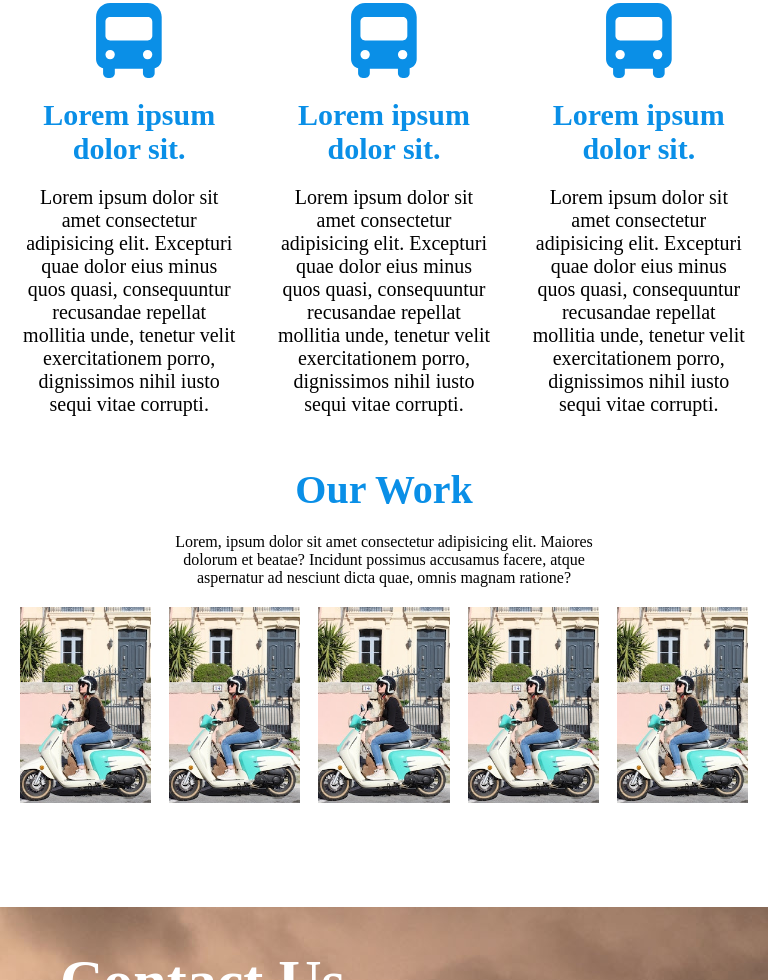
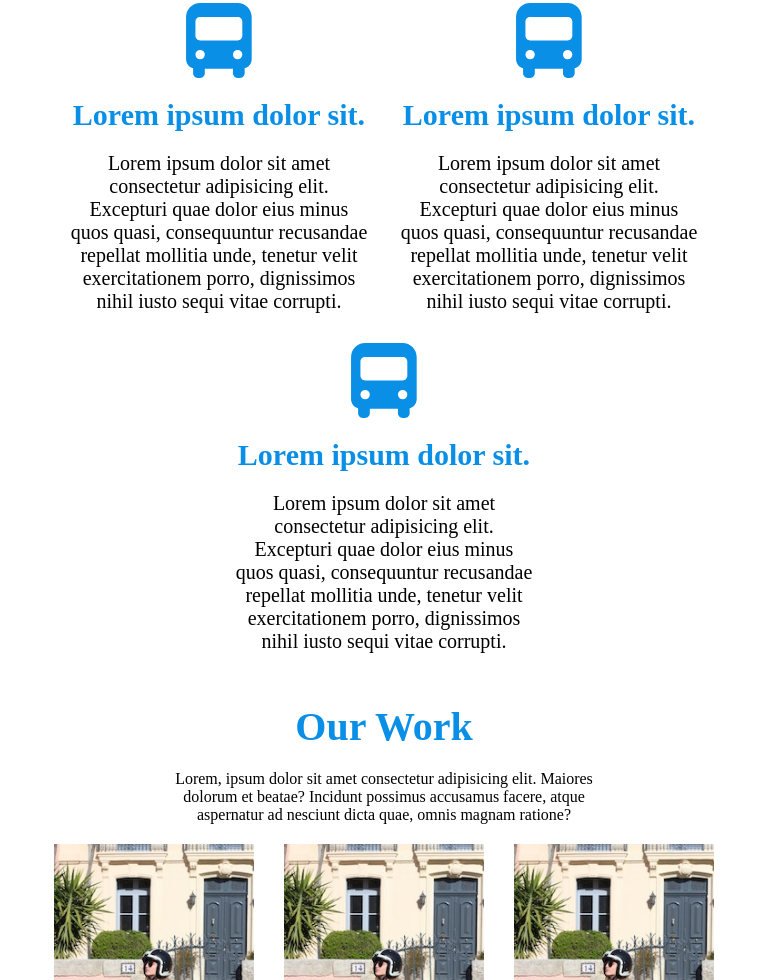
Before and after one commit to adnanverse/OnePage, a plain HTML site: page index.html in a window 768 px wide. Shown: the part 1820-2800 px from the top of the page. Drawn offline with Linux system fonts and the light colour scheme.

Commit message:
some thing change

```diff
--- a/css/media.css
+++ b/css/media.css
@@ -1,54 +1,92 @@
-@media only screen and (min-width:425px) and (max-width:768px){
-    .menu{
+@media only screen and (min-width:425px) and (max-width:768px) {
+    .menu {
         flex-basis: 50%;
     }
-    .section{
+
+    .section {
         padding: 0px 20px;
     }
-    .intro{
+
+    .intro {
         flex-direction: column;
         align-items: center;
         justify-content: center;
     }
-.i-img{
+
+    .i-img {
         max-width: 100%;
     }
-.intro-content{
+
+    .intro-content {
         max-width: 100%;
         text-align: center;
     }
-.footer{
+
+    .footer {
         height: 102vh;
     }
-.c-section{
+
+    .c-section {
         padding-right: 0px;
     }
-    .contact{
+
+    .contact {
         padding: 40px 40px;
     }
-    .c-para{
+
+    .c-para {
         padding: 35px 0px;
     }
-    .c-right{
+
+    .c-right {
         flex-basis: 280px;
     }
-    .sub button{
+
+    .sub button {
         padding: 0px 20px;
     }
-    .sub{
+
+    .sub {
         padding-bottom: 30px;
     }
-    .mail{
+
+    .mail {
         padding-bottom: 30px;
     }
-    .phone{
+
+    .phone {
         padding-bottom: 30px;
     }
-    .location{
+
+    .location {
         padding-bottom: 30px;
     }
-    .row4{
-        padding: 50px 0px ;
+
+    .row4 {
+        padding: 50px 0px;
+        justify-content:center ;
+        flex-wrap: wrap;
+
+        gap: 30px;
+    }
+    .row4 div{
+        text-align: center;
+        flex-basis: 300px;
+    }
+    .w-img{
+        max-width: 100%;
+        display: flex;
+        justify-content: center;
+        gap: 30px;
+        flex-wrap: wrap;
+        padding-bottom: 100px;
+    }
+    .w-section{
+        flex-basis: 200px;
+        position: relative;
+        transition: 3s;
+        overflow: hidden;
+
+
     }
 }
-@media only screen and
--- a/css/style.css
+++ b/css/style.css
@@ -14,6 +14,7 @@ a{
 body{
     text-decoration: none;
     box-sizing: border-box;
+
 
 }
 .main{
@@ -49,10 +50,11 @@ body{
 .menu ul{
     display: flex;
     list-style: none;
+    gap: 20px;
     justify-content: space-between;
 }
 .menu{
-    flex-basis: 27%;
+    flex-basis: 30%;
     text-transform: capitalize;
     font-size: 24px;
     font-weight: 540;
--- a/index.html
+++ b/index.html
@@ -21,15 +21,15 @@
                 </div>
                 <div class="menu">
                     <ul>
-                        <li><a href="">Introduction</a></li>
-                        <li><a href="">our work</a></li>
+                        <li><a href="#intro">Introduction</a></li>
+                        <li><a href="#our_work">our work</a></li>
                         <li><a href="#contact-us">contact us</a></li>
                     </ul>
                 </div>
             </div>
         </div>
 
-        <div class="banner-outer fullwidth ">
+        <div id="intro" class="banner-outer fullwidth ">
             <div class="banner">
                 <div>
                     <h1>web development</h1>
@@ -87,7 +87,7 @@
             </div>
 
         </div>
-        <div class="row5-outer fullwidth section">
+        <div id="our_work" class="row5-outer fullwidth section">
             <div class="work-h">
                 <h2>Our Work</h2>
                 <p>Lorem, ipsum dolor sit amet consectetur adipisicing elit. Maiores dolorum et beatae? Incidunt
```
Lines whose indentation alone changed are shown as unchanged.
